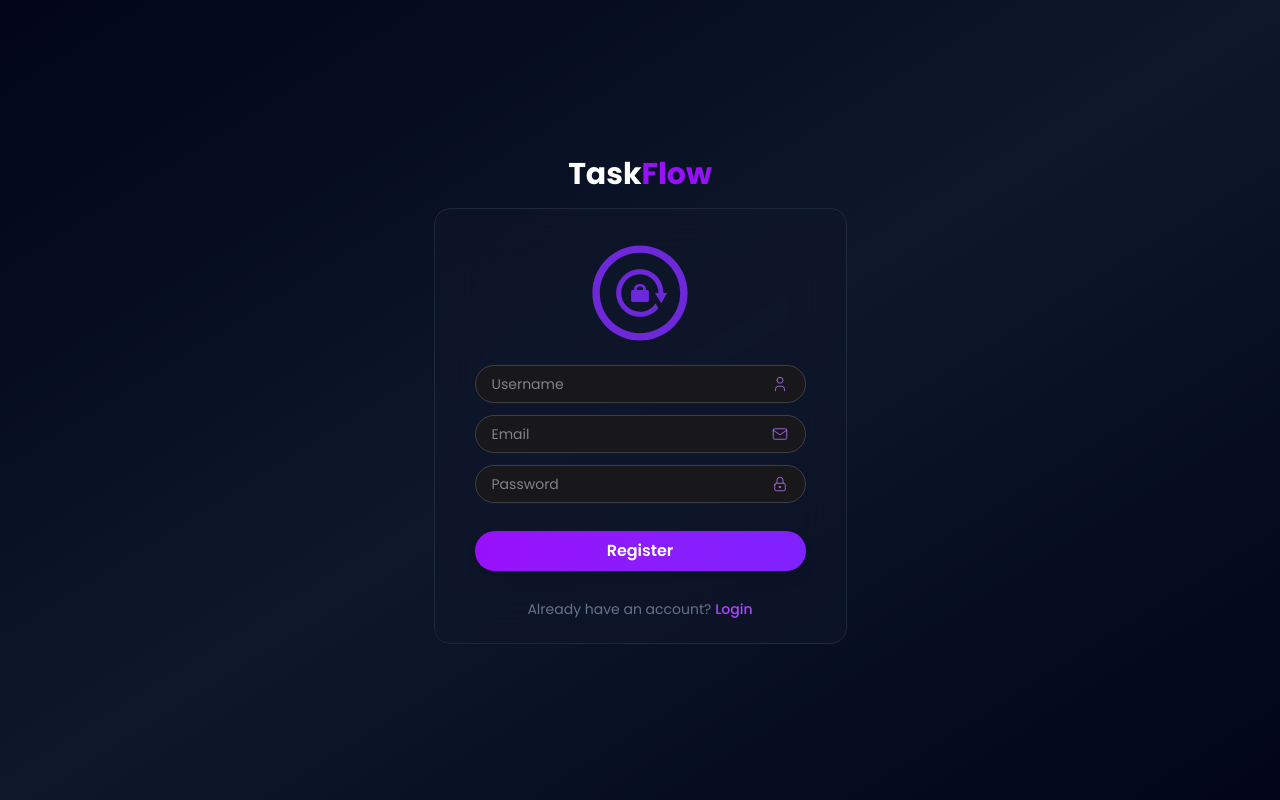
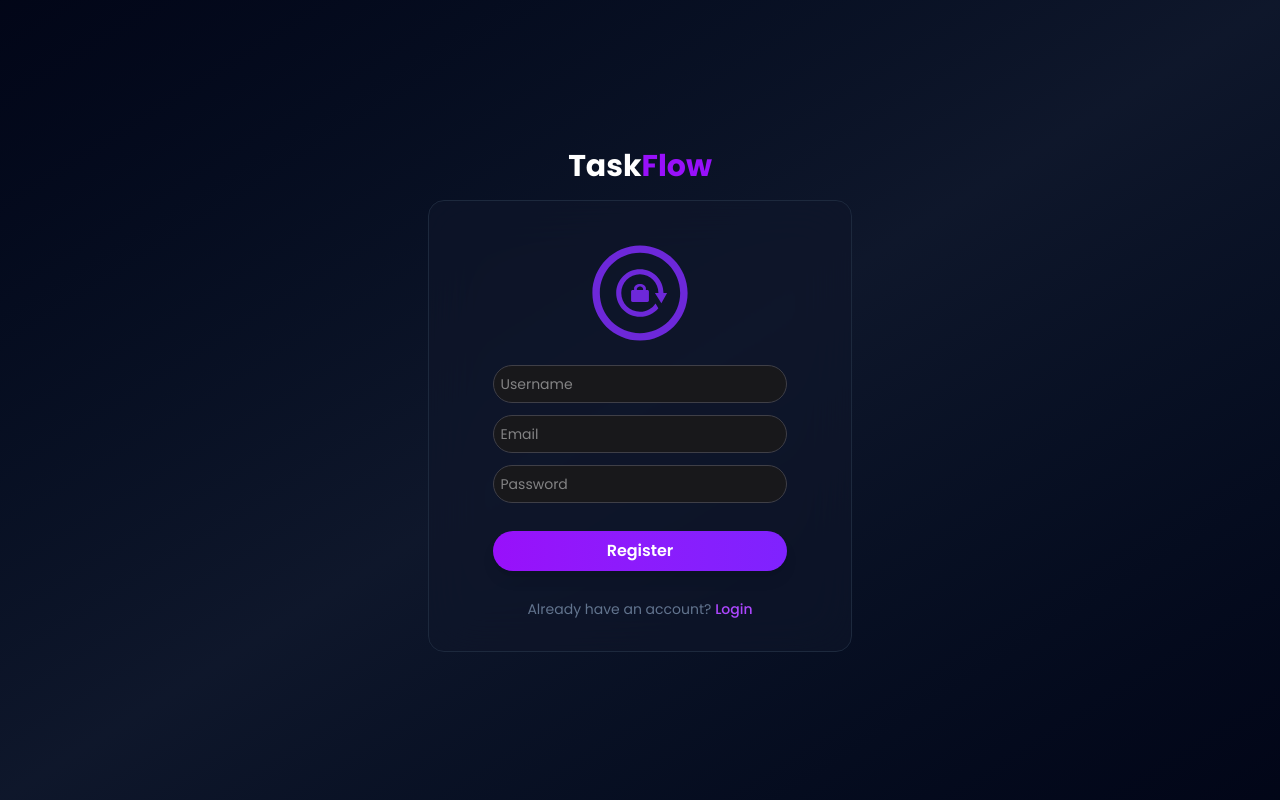
Before and after one commit to yoanny2023/taskify_frontend, a Next.js app: page /register in a window 1280 px wide. Built offline with nearby package versions, Linux system fonts and the light colour scheme.

Commit message:
adjust login & register forms

```diff
--- a/src/app/page.tsx
+++ b/src/app/page.tsx
@@ -5,8 +5,10 @@ import Pagina from "@/components/Pagina";
 
 export default function Home() {
   return (
-    <Pagina className="flex flex-col justify-center items-center">
-      <LoginForm />
+    <Pagina className="flex justify-center items-center">
+      <div className="w-full max-w-sm sm:max-w-md px-3">
+        <LoginForm />
+      </div>
     </Pagina>
   );
 }
--- a/src/app/register/page.tsx
+++ b/src/app/register/page.tsx
@@ -3,8 +3,10 @@ import SignUpForm from '@/components/register/SignUpForm'
 
 function Register() {
   return (
-     <Pagina className="flex flex-col justify-center items-center">
-       <SignUpForm />
+     <Pagina className="flex justify-center items-center">
+      <div className="w-full max-w-sm sm:max-w-md px-3">
+        <SignUpForm />
+      </div>
     </Pagina>
   )
 }
--- a/src/components/Pagina.tsx
+++ b/src/components/Pagina.tsx
@@ -9,7 +9,7 @@ function Pagina({children,className}: PaginaProps ) {
   return (
     <div className={ `bg-linear-to-br from-slate-950 via-slate-900 to-slate-950 min-h-[100dvh] px-2
       overflow-x-hidden
-     ${className ? className : ''}`}>
+     ${className ?? ''}`}>
       {children}
     </div>
   )
--- a/src/components/login/LoginForm.tsx
+++ b/src/components/login/LoginForm.tsx
@@ -46,7 +46,7 @@ function LoginForm() {
       <h1 id="title" className="opacity-0 text-3xl font-bold text-center text-white mb-8">
         Task<span className="text-purple-600">Flow</span>
       </h1>
-      <form action={formAction} className="gsap_form bg-slate-900/60 backdrop-blur-xl flex flex-col gap-3 border border-slate-800 px-8 py-4 sm:px-10 sm:py-6 rounded-2xl">
+      <form action={formAction} className="gsap_form bg-slate-900/60 backdrop-blur-xl flex flex-col gap-3 border border-slate-800 px-14 py-7 sm:px-16 sm:py-8 rounded-2xl">
         <Image src="/images/logo.svg" width={120} height={120} alt='logo' priority className='mx-auto' />
         <Input name='email' placeholder='Email' Icon={IconMail} />
         {formState.fieldErrors?.email?.map(err => (
--- a/src/components/register/SignUpForm.tsx
+++ b/src/components/register/SignUpForm.tsx
@@ -46,7 +46,7 @@ function SignUpForm() {
       <h1 id='title' className="opacity-0 text-3xl font-bold text-center text-white mb-4">
         Task<span className="text-purple-600">Flow</span>
       </h1>
-      <form action={formAction} className="gsap_form bg-slate-900/60 backdrop-blur-xl flex flex-col gap-3 border border-slate-800 px-10 py-6 rounded-2xl">
+      <form action={formAction} className="gsap_form bg-slate-900/60 backdrop-blur-xl flex flex-col gap-3 border border-slate-800 px-14 py-7 sm:px-16 sm:py-8 rounded-2xl">
         <Image src="/images/logo.svg" width={120} height={120} alt='logo' priority className='mx-auto hidden sm:block' />
         <Input name='username' placeholder='Username' Icon={IconUser} />
         {formState.fieldErrors?.username?.map(err => (
```
